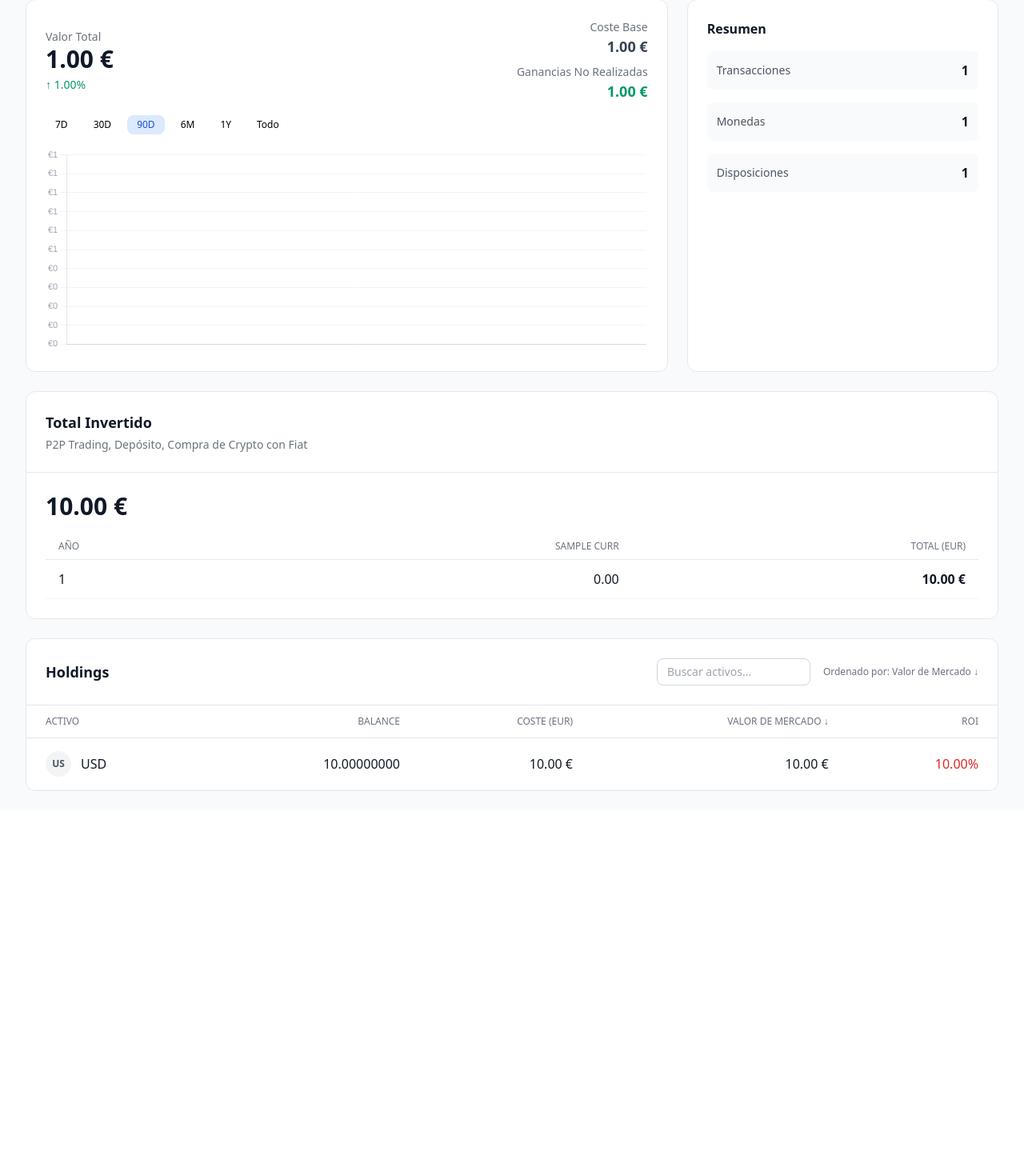
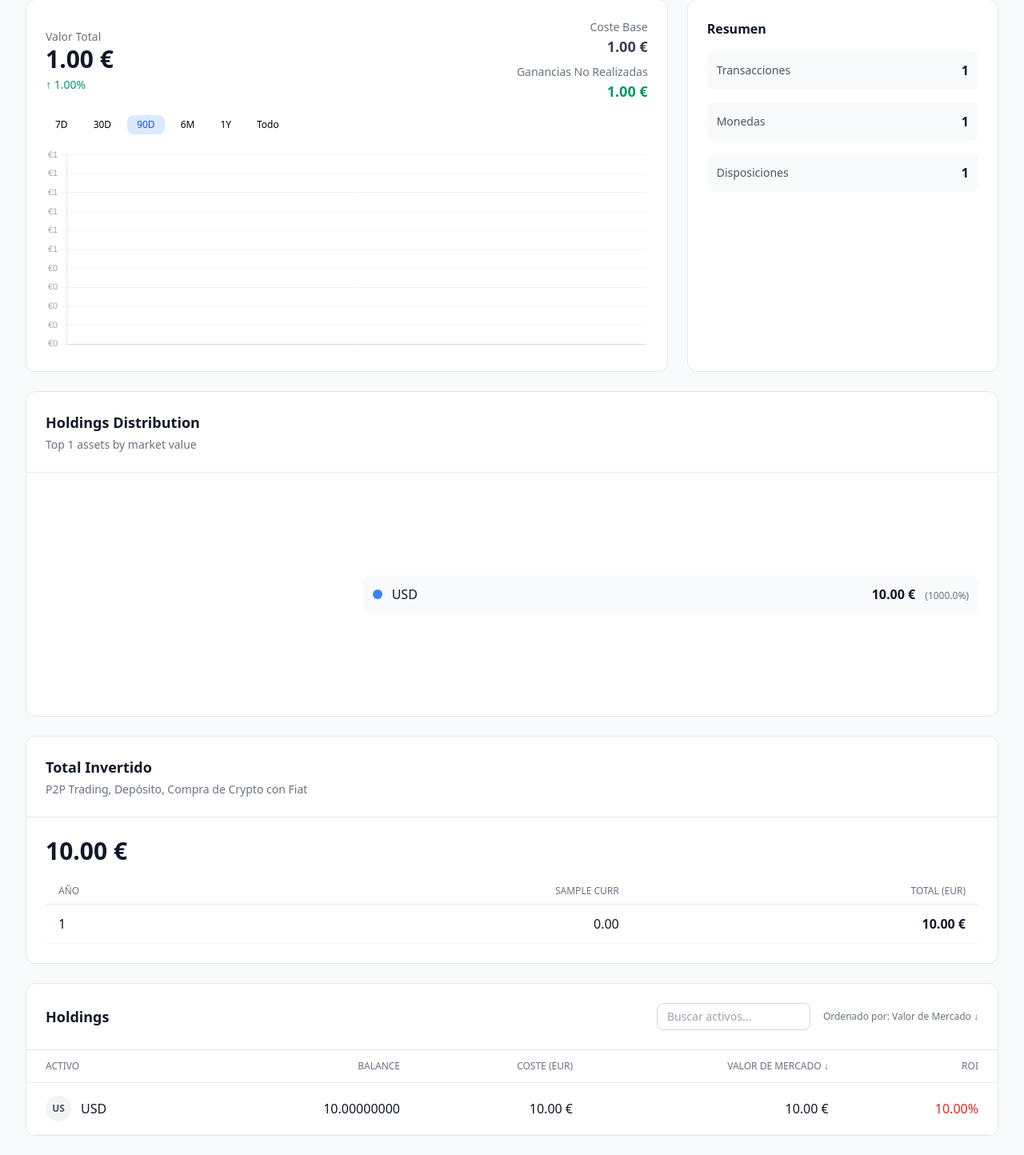
Before and after one commit to juliansotoca/fct, a Flask app: template web/templates/dashboard.html in a window 1280 px wide. Shown: the part 170-1614 px from the top of the page at 80% size. Before the commit the page ends 1159 px from the top, so only its background shows below. Run offline with Flask 3, Linux system fonts and the light colour scheme; data comes from the database, SQL or seed files in the repository; the template is opened without the code that fills it: most values are stand-ins (such as "Sample title", 1, 10 or a date in 2020); a map, chart or similar area stays blank; some libraries are stand-ins or nearby versions.

Commit message:
Add holdings distribution pie chart to dashboard
- Add doughnut chart showing top 7 holdings by market value
- Group remaining holdings into 'Others' category
- Display legend with currency, EUR value, and percentage
- Color-coded segments matching the legend items

```diff
--- a/web/app.py
+++ b/web/app.py
@@ -75,7 +75,21 @@ def dashboard():
     sorted_holdings = sorted(summary["holdings"], key=lambda h: float(h["market_value"]), reverse=True)
     summary["holdings"] = sorted_holdings
 
-    return render_template("dashboard.html", summary=summary, history=history, tx_count=tx_count, invested=invested)
+    top_n = 7
+    top_holdings = sorted_holdings[:top_n]
+    others_value = sum(float(h["market_value"]) for h in sorted_holdings[top_n:])
+    pie_data = [
+        {"currency": h["currency"], "value": float(h["market_value"])}
+        for h in top_holdings if float(h["market_value"]) > 0
+    ]
+    if others_value > 0:
+        pie_data.append({"currency": "Others", "value": others_value})
+
+    return render_template(
+        "dashboard.html",
+        summary=summary, history=history, tx_count=tx_count, invested=invested,
+        pie_data=pie_data,
+    )
 
 
 @app.route("/transactions")
--- a/web/templates/dashboard.html
+++ b/web/templates/dashboard.html
@@ -73,6 +73,40 @@
         </div>
     </div>
 </div>
+
+{% if pie_data %}
+<div class="bg-white rounded-xl border border-gray-200 mb-6">
+    <div class="p-6 border-b border-gray-200">
+        <h2 class="text-lg font-semibold text-gray-900">Holdings Distribution</h2>
+        <p class="text-sm text-gray-500 mt-1">Top {{ pie_data|length }} assets by market value</p>
+    </div>
+    <div class="p-6">
+        <div class="grid grid-cols-1 md:grid-cols-3 gap-6 items-center">
+            <div class="md:col-span-1">
+                <div class="h-64">
+                    <canvas id="pieChart"></canvas>
+                </div>
+            </div>
+            <div class="md:col-span-2">
+                <div class="space-y-2">
+                    {% for item in pie_data %}
+                    <div class="flex items-center justify-between p-3 bg-gray-50 rounded-lg">
+                        <div class="flex items-center gap-3">
+                            <div class="w-3 h-3 rounded-full" style="background-color: {{ ['#3B82F6', '#10B981', '#F59E0B', '#EF4444', '#8B5CF6', '#EC4899', '#6B7280'][loop.index0] }}"></div>
+                            <span class="font-medium text-gray-900">{{ item.currency }}</span>
+                        </div>
+                        <div class="text-right">
+                            <span class="font-semibold text-gray-900 sensitive">{{ "%.2f"|format(item.value) }} €</span>
+                            <span class="text-xs text-gray-500 ml-2">({{ "%.1f"|format(item.value / summary.total_market_value * 100 if summary.total_market_value else 0) }}%)</span>
+                        </div>
+                    </div>
+                    {% endfor %}
+                </div>
+            </div>
+        </div>
+    </div>
+</div>
+{% endif %}
 
 {% if invested.total > 0 %}
 <div class="bg-white rounded-xl border border-gray-200 mb-6">
@@ -305,6 +339,44 @@ function filterHoldings() {
     });
 }
 
+{% if pie_data %}
+const pieData = {{ pie_data|tojson }};
+const pieColors = ['#3B82F6', '#10B981', '#F59E0B', '#EF4444', '#8B5CF6', '#EC4899', '#6B7280'];
+
+if (document.getElementById('pieChart')) {
+    new Chart(document.getElementById('pieChart'), {
+        type: 'doughnut',
+        data: {
+            labels: pieData.map(d => d.currency),
+            datasets: [{
+                data: pieData.map(d => d.value),
+                backgroundColor: pieColors.slice(0, pieData.length),
+                borderWidth: 0,
+                hoverOffset: 8,
+            }]
+        },
+        options: {
+            responsive: true,
+            maintainAspectRatio: false,
+            cutout: '65%',
+            plugins: {
+                legend: { display: false },
+                tooltip: {
+                    callbacks: {
+                        label: function(ctx) {
+                            const val = ctx.parsed;
+                            const total = ctx.dataset.data.reduce((a, b) => a + b, 0);
+                            const pct = ((val / total) * 100).toFixed(1);
+                            return `${ctx.label}: ${val.toFixed(2)} € (${pct}%)`;
+                        }
+                    }
+                }
+            }
+        }
+    });
+}
+{% endif %}
+
 renderChart(90);
 </script>
 {% endblock %}
```
